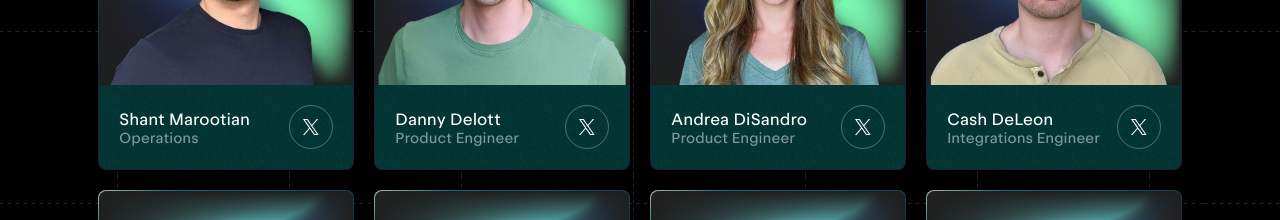
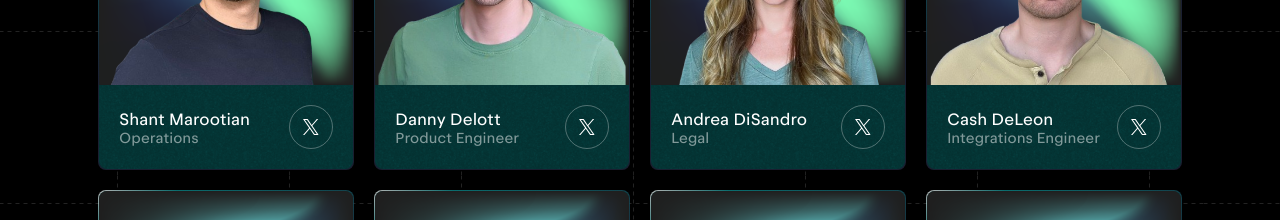
Before and after one commit to delvtech/delv-website, a React (Vite) app: page /team in a window 1280 px wide. Shown: the part 1200-1420 px from the top of the page. Built offline with nearby package versions, Linux system fonts and the light colour scheme.

Commit message:
Fix title

```diff
--- a/src/pages/Team.tsx
+++ b/src/pages/Team.tsx
@@ -78,7 +78,7 @@ export function Team() {
           />
           <PersonCard
             name="Andrea DiSandro"
-            title="Product Engineer"
+            title="Legal"
             portraitSrc="/portraits/andrea.png"
             href="https://www.linkedin.com/in/andrea-disandro-b726386a"
             xUrl="https://x.com/AndreaDisandro"
```
